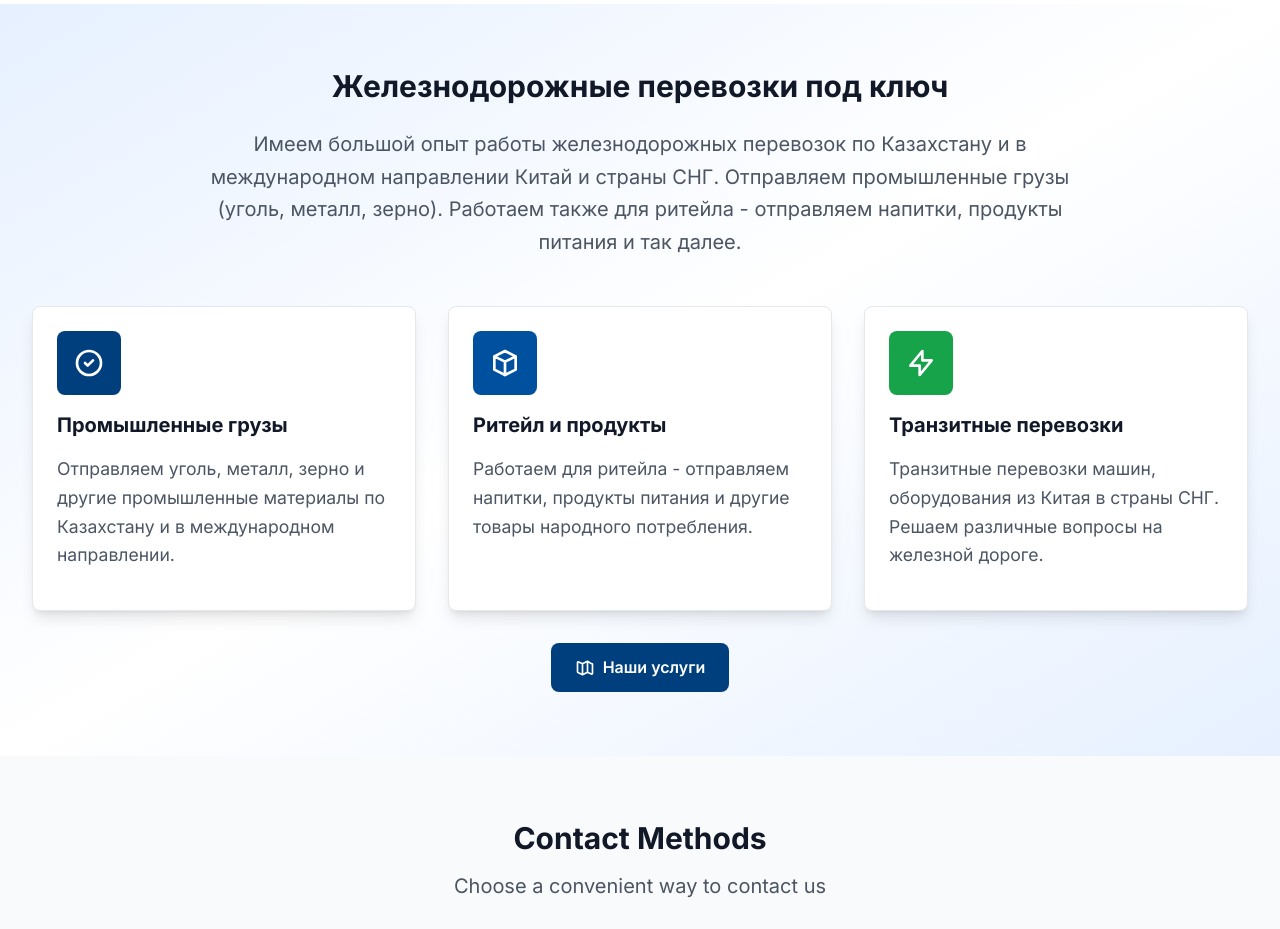
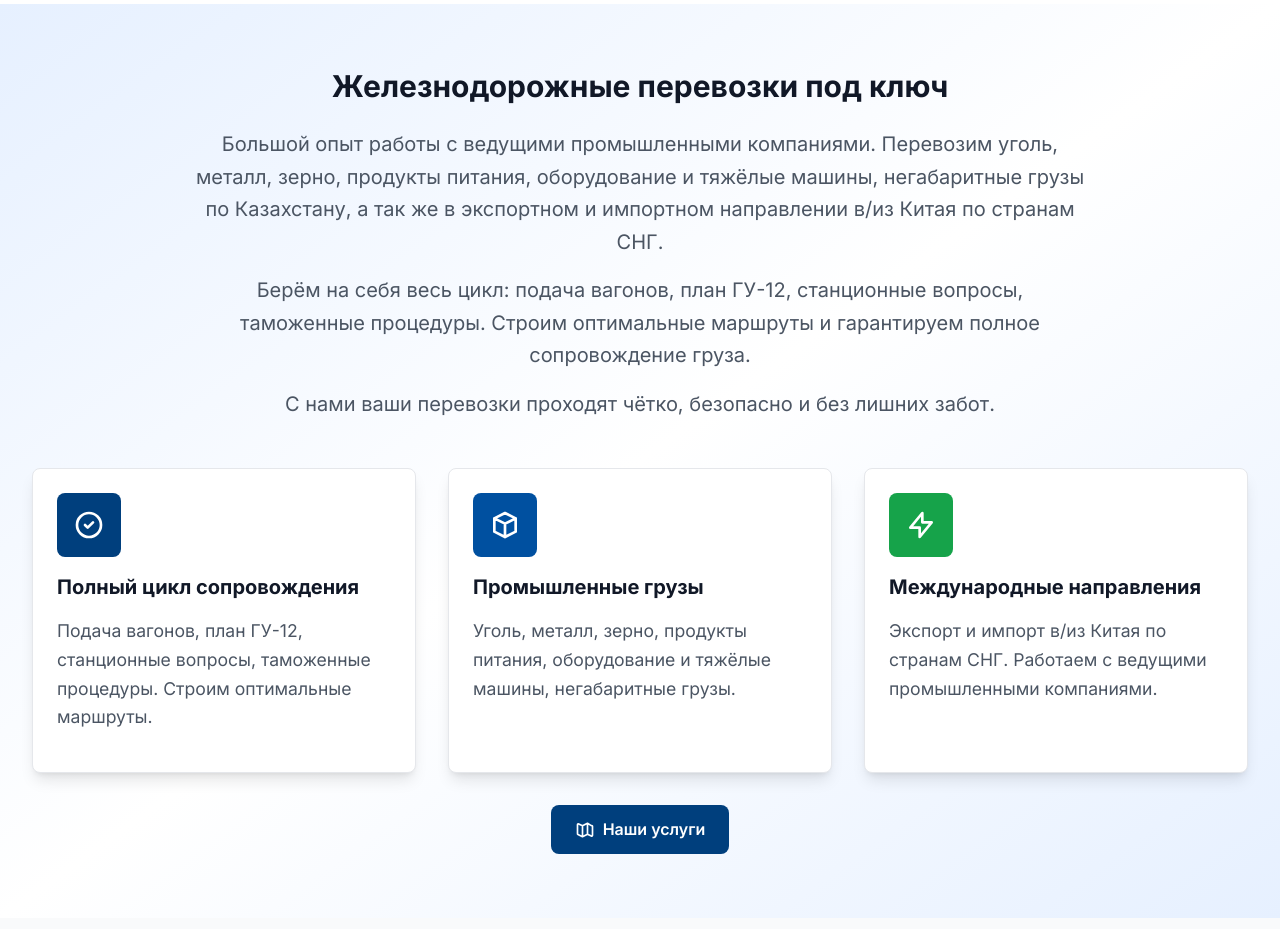
Before and after one commit to Allexndr/veltatrans, a Next.js app: page /en/contacts in a window 1280 px wide. Shown: the part 1960-2889 px from the top of the page. Built offline with nearby package versions, Linux system fonts and the light colour scheme.

Commit message:
Обновлен текст железнодорожных перевозок согласно аудио и убраны морские перевозки из сайдбара

```diff
--- a/src/app/[locale]/contacts/page.tsx
+++ b/src/app/[locale]/contacts/page.tsx
@@ -244,7 +244,13 @@ export default function ContactsPage() {
                 Железнодорожные перевозки под ключ
               </h2>
               <p className="text-lg text-gray-600 max-w-4xl mx-auto leading-relaxed">
-                Имеем большой опыт работы железнодорожных перевозок по Казахстану и в международном направлении Китай и страны СНГ. Отправляем промышленные грузы (уголь, металл, зерно). Работаем также для ритейла - отправляем напитки, продукты питания и так далее.
+                Большой опыт работы с ведущими промышленными компаниями. Перевозим уголь, металл, зерно, продукты питания, оборудование и тяжёлые машины, негабаритные грузы по Казахстану, а так же в экспортном и импортном направлении в/из Китая по странам СНГ.
+              </p>
+              <p className="text-lg text-gray-600 max-w-4xl mx-auto leading-relaxed mt-4">
+                Берём на себя весь цикл: подача вагонов, план ГУ-12, станционные вопросы, таможенные процедуры. Строим оптимальные маршруты и гарантируем полное сопровождение груза.
+              </p>
+              <p className="text-lg text-gray-600 max-w-4xl mx-auto leading-relaxed mt-4">
+                С нами ваши перевозки проходят чётко, безопасно и без лишних забот.
               </p>
             </div>
 
@@ -255,9 +261,9 @@ export default function ContactsPage() {
                     <path strokeLinecap="round" strokeLinejoin="round" strokeWidth={2} d="M9 12l2 2 4-4m6 2a9 9 0 11-18 0 9 9 0 0118 0z" />
                   </svg>
                 </div>
-                <h3 className="text-xl font-bold text-gray-900 mb-4">Промышленные грузы</h3>
+                <h3 className="text-xl font-bold text-gray-900 mb-4">Полный цикл сопровождения</h3>
                 <p className="text-gray-600 leading-relaxed">
-                  Отправляем уголь, металл, зерно и другие промышленные материалы по Казахстану и в международном направлении.
+                  Подача вагонов, план ГУ-12, станционные вопросы, таможенные процедуры. Строим оптимальные маршруты.
                 </p>
               </div>
 
@@ -267,9 +273,9 @@ export default function ContactsPage() {
                     <path strokeLinecap="round" strokeLinejoin="round" strokeWidth={2} d="M20 7l-8-4-8 4m16 0l-8 4m8-4v10l-8 4m0-10L4 7m8 4v10M4 7v10l8 4" />
                   </svg>
                 </div>
-                <h3 className="text-xl font-bold text-gray-900 mb-4">Ритейл и продукты</h3>
+                <h3 className="text-xl font-bold text-gray-900 mb-4">Промышленные грузы</h3>
                 <p className="text-gray-600 leading-relaxed">
-                  Работаем для ритейла - отправляем напитки, продукты питания и другие товары народного потребления.
+                  Уголь, металл, зерно, продукты питания, оборудование и тяжёлые машины, негабаритные грузы.
                 </p>
               </div>
 
@@ -279,9 +285,9 @@ export default function ContactsPage() {
                     <path strokeLinecap="round" strokeLinejoin="round" strokeWidth={2} d="M13 10V3L4 14h7v7l9-11h-7z" />
                   </svg>
                 </div>
-                <h3 className="text-xl font-bold text-gray-900 mb-4">Транзитные перевозки</h3>
+                <h3 className="text-xl font-bold text-gray-900 mb-4">Международные направления</h3>
                 <p className="text-gray-600 leading-relaxed">
-                  Транзитные перевозки машин, оборудования из Китая в страны СНГ. Решаем различные вопросы на железной дороге.
+                  Экспорт и импорт в/из Китая по странам СНГ. Работаем с ведущими промышленными компаниями.
                 </p>
               </div>
             </div>
--- a/src/app/[locale]/services/[slug]/page.tsx
+++ b/src/app/[locale]/services/[slug]/page.tsx
@@ -4,11 +4,10 @@ import {routing, Link} from '@/i18n/routing';
 import Header from '@/components/Header';
 import Footer from '@/components/Footer';
 
-type ServiceSlug = 'air' | 'sea' | 'land' | 'multimodal' | 'rail' | 'project';
+type ServiceSlug = 'air' | 'land' | 'multimodal' | 'rail' | 'project';
 
 const SLUG_TO_I18N_KEY: Record<ServiceSlug, {title: string; description: string}> = {
   air: {title: 'services.air.title', description: 'services.air.description'},
-  sea: {title: 'services.sea.title', description: 'services.sea.description'},
   land: {title: 'services.autoTransport.title', description: 'services.autoTransport.description'},
   multimodal: {title: 'services.multimodalTransport.title', description: 'services.multimodalTransport.description'},
   rail: {title: 'services.railwayTransport.title', description: 'services.railwayTransport.description'},
@@ -16,7 +15,7 @@ const SLUG_TO_I18N_KEY: Record<ServiceSlug, {title: string; description: string}
 };
 
 export function generateStaticParams() {
-  const slugs: ServiceSlug[] = ['air', 'sea', 'land', 'multimodal', 'rail', 'project'];
+  const slugs: ServiceSlug[] = ['air', 'land', 'multimodal', 'rail', 'project'];
   return routing.locales.flatMap((locale) => slugs.map((slug) => ({locale, slug})));
 }
 
@@ -120,7 +119,7 @@ export default async function ServiceDetailPage({params}: {params: Promise<{loca
               <div className="bg-white rounded-2xl border border-gray-200 p-6 shadow-sm">
                 <h3 className="text-xl font-semibold text-gray-900 mb-4">{t('services.title')}</h3>
                 <ul className="space-y-2">
-                  {([['air','✈️'], ['sea','🚢'], ['land','🚚'], ['rail','🚆'], ['multimodal','🔀'], ['project','🏗️']] as [ServiceSlug,string][]) .map(([s, icon]) => (
+                  {([['air','✈️'], ['land','🚚'], ['rail','🚆'], ['multimodal','🔀'], ['project','🏗️']] as [ServiceSlug,string][]) .map(([s, icon]) => (
                     <li key={s} className={`flex items-center justify-between py-2 px-3 rounded-lg ${slug===s? 'bg-velta-50 text-velta-900' : 'text-gray-700 hover:bg-gray-50'}`}>
                       <span className="flex items-center gap-2">
                         <span aria-hidden>{icon}</span>
```
